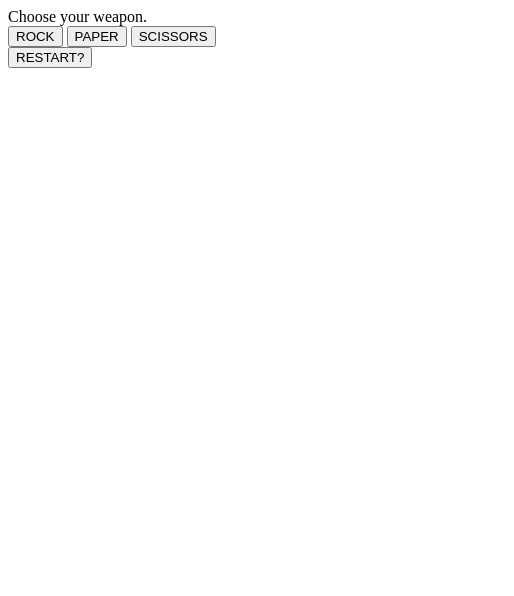
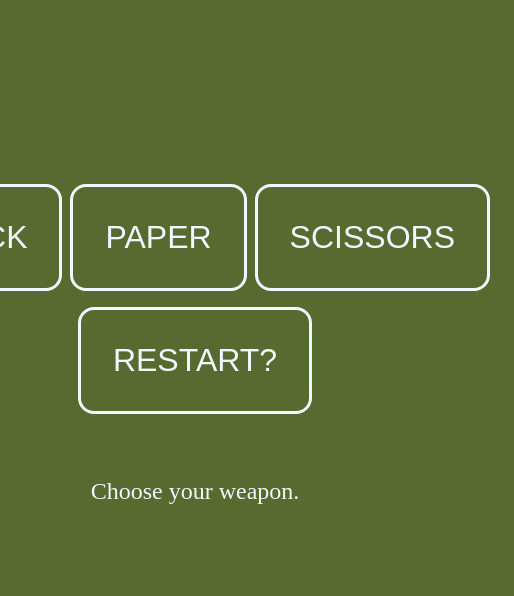
Before and after one commit to kevmuri/rock-paper-scissors, a plain HTML site: page index.html in a window 390 px wide. Shown: the whole page, 514 px wide, since content can reach past the window. Drawn offline with Linux system fonts and the light colour scheme.

Commit message:
add css and responsive elements

```diff
--- a/index.html
+++ b/index.html
@@ -5,16 +5,24 @@
     <meta http-equiv="X-UA-Compatible" content="IE=edge">
     <meta name="viewport" content="width=device-width, initial-scale=1.0">
     <title>Rock Paper Scissors</title>
+    <link rel="stylesheet" href="styles.css">
 </head>
 <body>
-    <div id="results">Choose your weapon.</div>
-    <div id="buttons">
-        <input type="button" onclick="playRound('rock')" class="choice" name="buttonRock" value="ROCK"></input>
-        <input type="button" onclick="playRound('paper')" class="choice" name="buttonPaper" value="PAPER"></input>
-        <input type="button" onclick="playRound('scissors')" class="choice" name="buttonScissors" value="SCISSORS"></input>
-        <br>
-        <input type="button" onclick="restart()" class="restart" name="Buttonrestart" value="RESTART?"></input>
-        <script src="javascript.js"></script>
+    <div class="container">
+        <div class="container">
+            <div class="container-buttons">
+                    <input type="button" onclick="playRound('rock')" class="choice" name="buttonRock" value="ROCK"></input>
+                    <input type="button" onclick="playRound('paper')" class="choice" name="buttonPaper" value="PAPER"></input>
+                    <input type="button" onclick="playRound('scissors')" class="choice" name="buttonScissors" value="SCISSORS"></input>
+            </div>
+            <div class="restart">
+                <input type="button" onclick="restart()" class="restart" name="Buttonrestart" value="RESTART?"></input>
+            </div>
+        <div class="container-results">
+            <div id="results">Choose your weapon.</div>
+        </div>
     </div>
+
+<script src="javascript.js"></script>
 </body>
 </html>
--- /dev/null
+++ b/styles.css
@@ -0,0 +1,49 @@
+body {
+    padding: 128px;
+    background-color: darkolivegreen;
+    color:aliceblue;
+    font-size: 24px;
+}
+
+.container {
+    display: flex;
+    justify-content: center;
+    align-items: center;
+    flex-direction: column;
+    padding: auto;
+    text-align: center;
+    padding: 8px;
+    margin: 8px;
+}
+
+.container-buttons {
+    display: flex;
+    justify-content: center;
+    align-items: center;
+    padding: 8px;
+    margin: 8px;
+    gap: 8px;
+}
+
+.container-results {
+    flex-grow: 4;
+    margin: 64px;
+}
+
+input {
+    border-radius: 16px;
+    padding: 32px;
+    font-size: 32px;
+    color: aliceblue;
+    background-color: darkolivegreen;
+    border-color: aliceblue;
+    border: solid;
+}
+
+input:disabled {
+    background-color: grey;
+}
+
+input:active {
+    filter: brightness(85%)
+}
```
